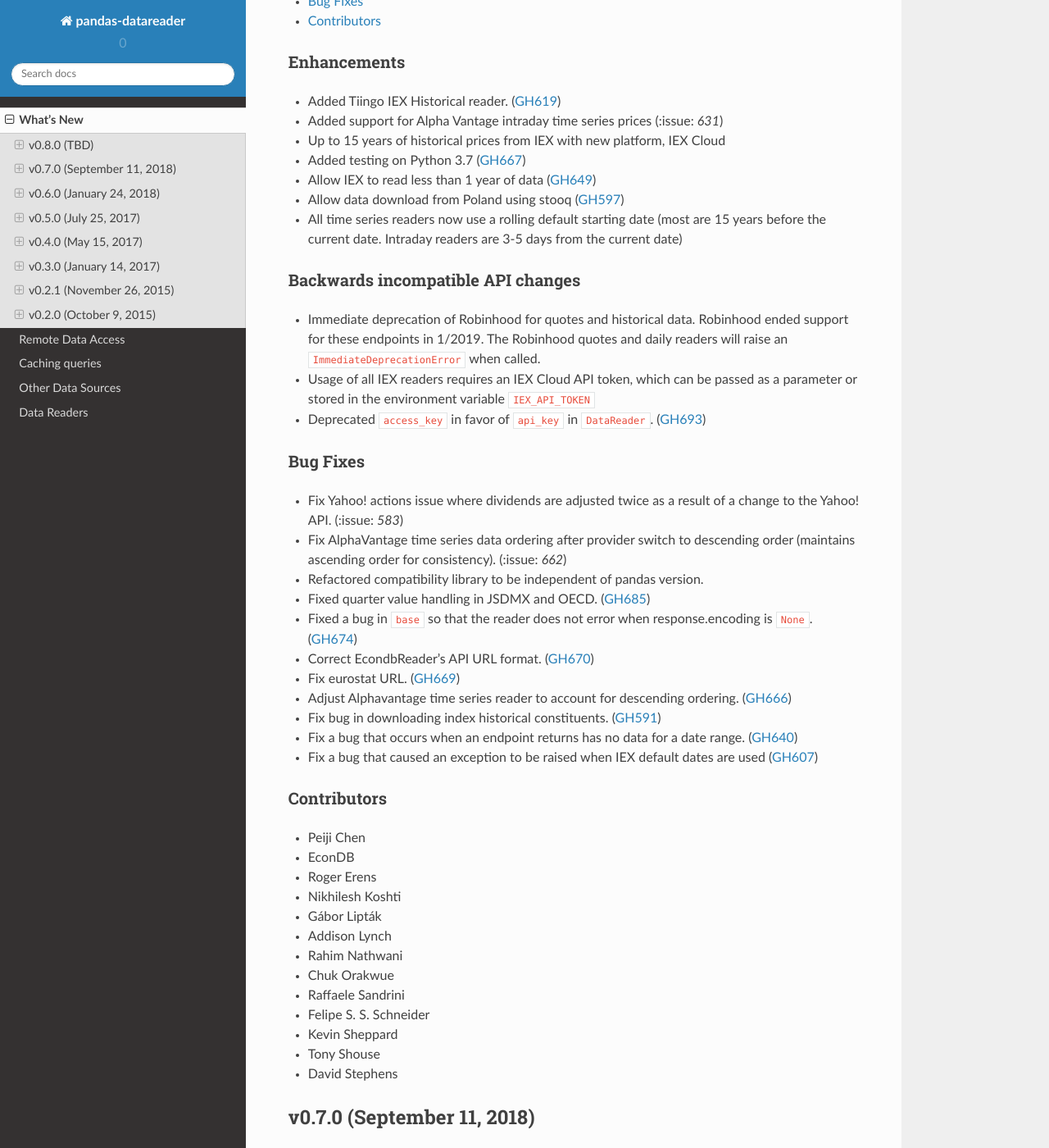
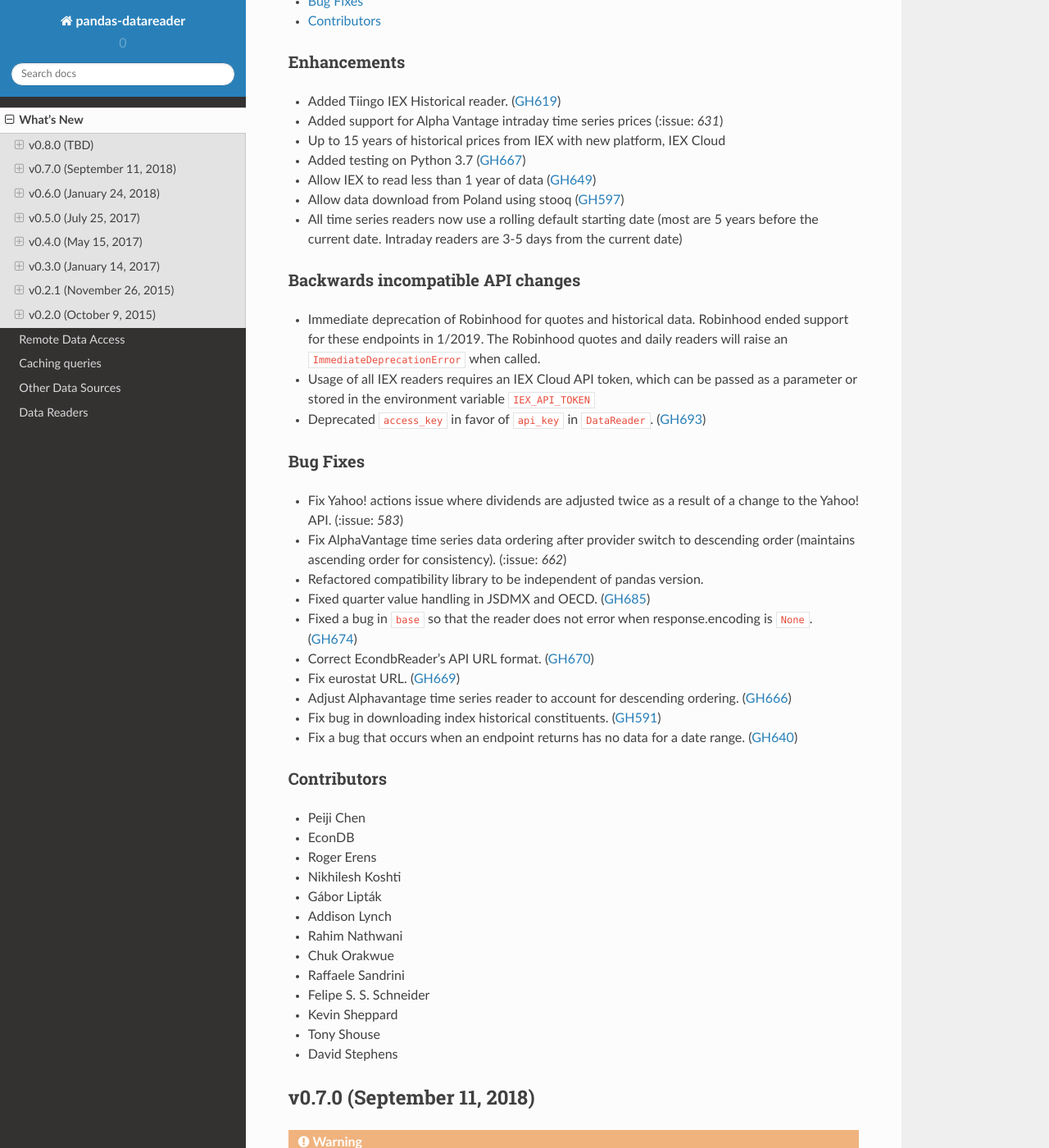
Before and after one commit to pydata/pandas-datareader, a Sphinx documentation site: the page built from docs/source/whatsnew.rst, in a window 1280 px wide and 1400 px high, scrolled down 675 px. Shown: the whole window at 82% size. Built offline with Sphinx 7.4.7 and the Read the Docs theme 2.0.0, drawn with Linux system fonts in a browser that asks for light colours.

Commit message:
DOC: Update docs to reflect 5y default

```diff
--- a/docs/source/whatsnew/v0.8.0.txt
+++ b/docs/source/whatsnew/v0.8.0.txt
@@ -31,7 +31,7 @@ Enhancements
 - Added testing on Python 3.7 (:issue:`667`)
 - Allow IEX to read less than 1 year of data (:issue:`649`)
 - Allow data download from Poland using stooq (:issue:`597`)
-- All time series readers now use a rolling default starting date (most are 15 years before the current date. Intraday readers are 3-5 days from the current date)
+- All time series readers now use a rolling default starting date (most are 5 years before the current date. Intraday readers are 3-5 days from the current date)
 
 .. _whatsnew_080.api_breaking:
 
@@ -64,7 +64,6 @@ Bug Fixes
 - Adjust Alphavantage time series reader to account for descending ordering. (:issue:`666`)
 - Fix bug in downloading index historical constituents. (:issue:`591`)
 - Fix a bug that occurs when an endpoint returns has no data for a date range. (:issue:`640`)
-- Fix a bug that caused an exception to be raised when IEX default dates are used (:issue:`607`)
 
 Contributors
 ~~~~~~~~~~~~
```
Also changed, not shown: 1 other file.
